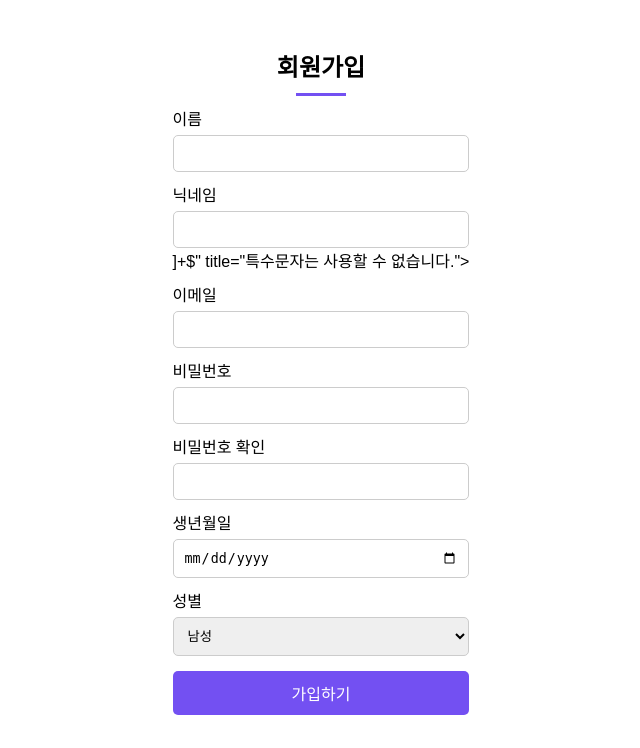
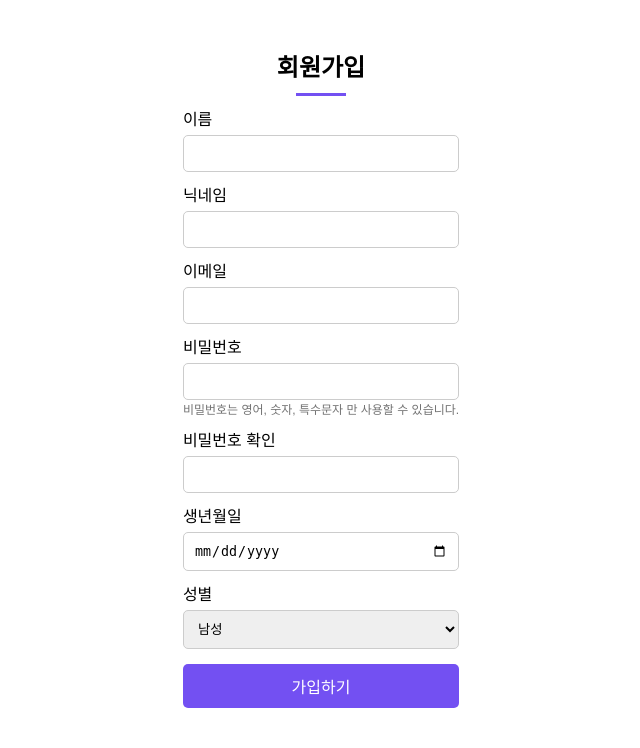
Before and after one commit to SKNETWORKS-FAMILY-AICAMP/SKN06-FINAL-2Team, a Django app: page /account/signup/ in a window 1280 px wide. Shown: the top 748 px of the page, without its empty margins (319-959 px from the left). Run offline with Django 5.2, Linux system fonts and the light colour scheme; some libraries are stand-ins or nearby versions.

Commit message:
chore:singup 비밀번호 문구 수정

```diff
--- a/templates/account/signup.html
+++ b/templates/account/signup.html
@@ -17,13 +17,15 @@
             <input type="text" id="name" name="name" required minlength="2">
 
             <label for="username">닉네임</label>
-            <input type="text" id="username" name="username" required minlength="5" pattern="^[^!@#$%^&*(),.?\":{}|<>]+$" title="특수문자는 사용할 수 없습니다.">
+            <input type="text" id="username" name="username" required minlength="5" pattern='^[^!@#$%^&*(),.?\":{}|<>]+$' title="특수문자는 사용할 수 없습니다.">
 
             <label for="email">이메일</label>
             <input type="email" id="email" name="email" required>
 
             <label for="password1">비밀번호</label>
             <input type="password" id="password1" name="password1" required minlength="8">
+            <div style="color: rgb(114, 114, 114); font-size: 12px;">비밀번호는 영어, 숫자, 특수문자 만 사용할 수 있습니다.</div>
+
 
             <label for="password2">비밀번호 확인</label>
             <input type="password" id="password2" name="password2" required>
```
